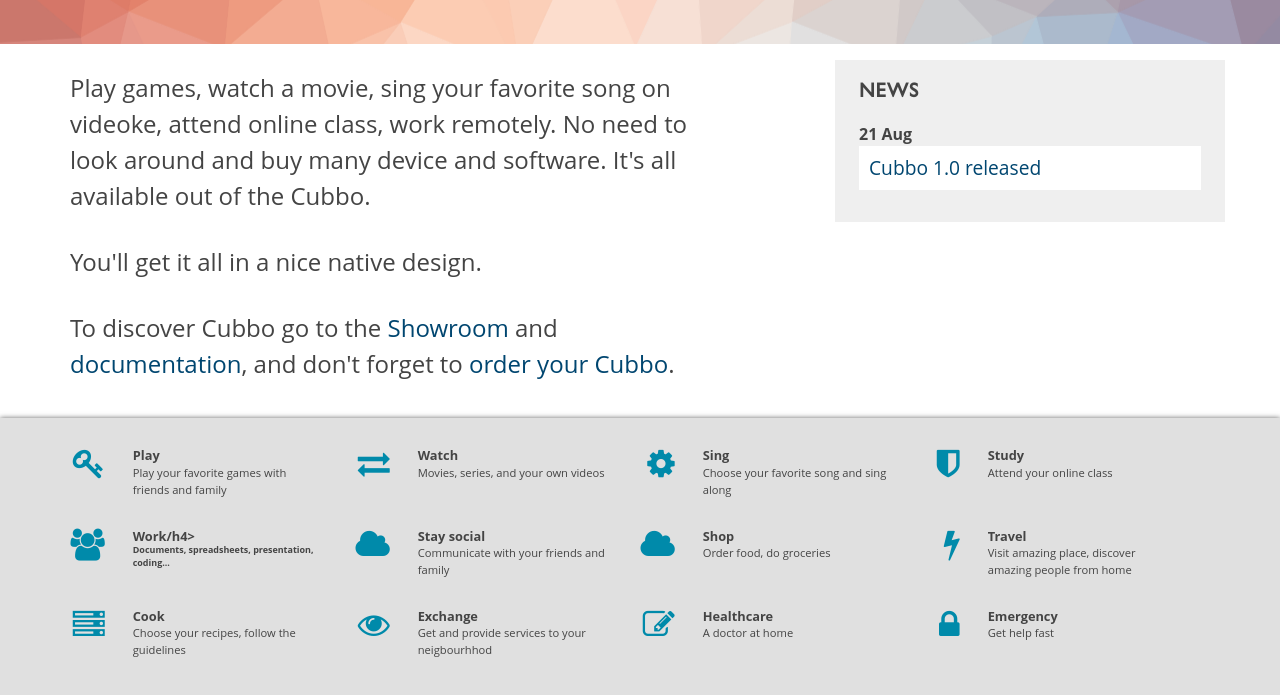
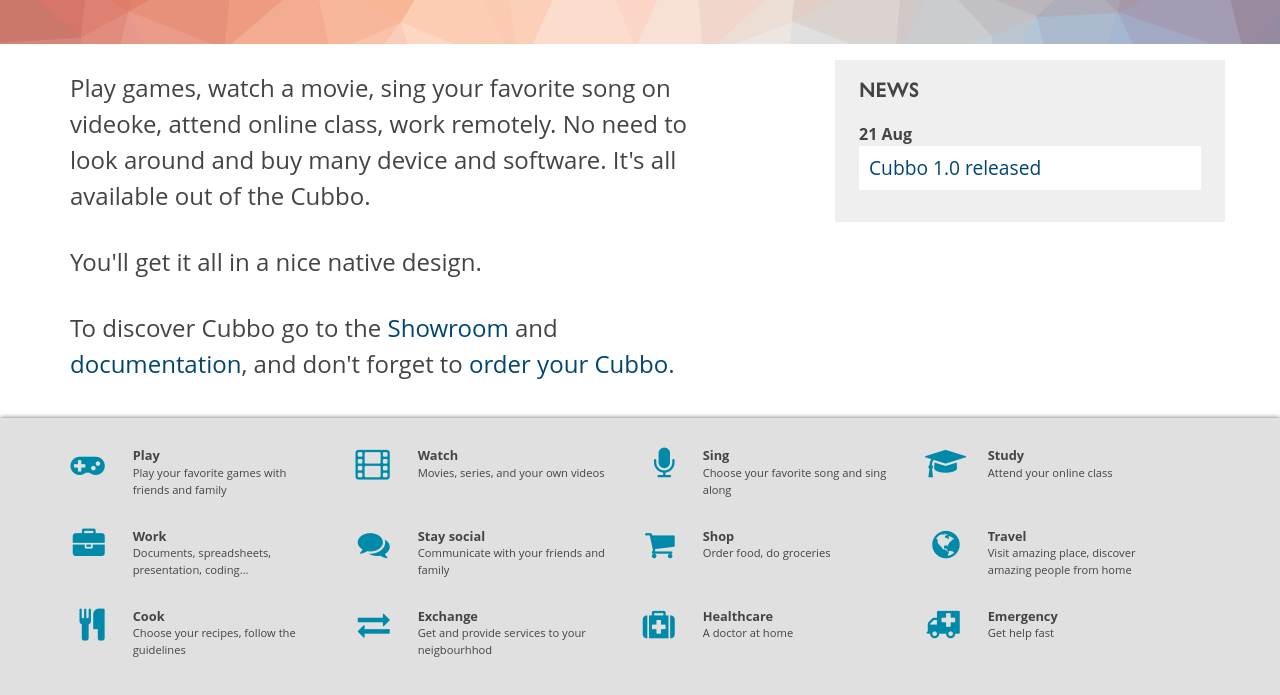
Before and after one commit to luz0n/cubbo, a plain HTML site: page docs/index.html in a window 1280 px wide. Shown: the part 359-1054 px from the top of the page. Drawn offline with Linux system fonts and the light colour scheme.

Commit message:
Update index.html

```diff
--- a/docs/index.html
+++ b/docs/index.html
@@ -97,7 +97,7 @@
 
             <div class="flex-item">
                 <ul>
-                    <li class="symbol"><i class="fa fa-2x fa-key" aria-hidden="true"></i></li>
+                    <li class="symbol"><i class="fa fa-2x fa-gamepad" aria-hidden="true"></i></li>
                     <li class="description"><h4>Play</h4>
                         <p>Play your favorite games with friends and family</p>
                     </li>
@@ -106,7 +106,7 @@
 
             <div class="flex-item">
                 <ul>
-                    <li class="symbol"><i class="fa fa-2x fa-exchange" aria-hidden="true"></i></li>
+                    <li class="symbol"><i class="fa fa-2x fa-film" aria-hidden="true"></i></li>
                     <li class="description"><h4>Watch</h4>
                         <p>Movies, series, and your own videos</p>
                     </li>
@@ -115,7 +115,7 @@
 
             <div class="flex-item">
                 <ul>
-                    <li class="symbol"><i class="fa fa-2x fa-cog" aria-hidden="true"></i></li>
+                    <li class="symbol"><i class="fa fa-2x fa-microphone" aria-hidden="true"></i></li>
                     <li class="description"><h4>Sing</h4>
                         <p>Choose your favorite song and sing along</p>
                     </li>
@@ -124,7 +124,7 @@
 
             <div class="flex-item">
                 <ul>
-                    <li class="symbol"><i class="fa fa-2x fa-shield" aria-hidden="true"></i></li>
+                    <li class="symbol"><i class="fa fa-2x fa-graduation-cap" aria-hidden="true"></i></li>
                     <li class="description"><h4>Study</h4>
                         <p>Attend your online class</p>
                     </li>
@@ -133,8 +133,8 @@
 
             <div class="flex-item">
                 <ul>
-                    <li class="symbol"><i class="fa fa-2x fa-users" aria-hidden="true"></i></li>
-                    <li class="description"><h4>Work/h4>
+                    <li class="symbol"><i class="fa fa-2x fa-briefcase" aria-hidden="true"></i></li>
+                    <li class="description"><h4>Work</h4>
                         <p>Documents, spreadsheets, presentation, coding...</p>
                     </li>
                 </ul>
@@ -142,7 +142,7 @@
 
             <div class="flex-item">
                 <ul>
-                    <li class="symbol"><i class="fa fa-2x fa-cloud" aria-hidden="true"></i></li>
+                    <li class="symbol"><i class="fa fa-2x fa-comments" aria-hidden="true"></i></li>
                     <li class="description"><h4>Stay social</h4>
                         <p>Communicate with your friends and family</p>
                     </li>
@@ -151,7 +151,7 @@
 
             <div class="flex-item">
                 <ul>
-                    <li class="symbol"><i class="fa fa-2x fa-cloud" aria-hidden="true"></i></li>
+                    <li class="symbol"><i class="fa fa-2x fa-shopping-cart" aria-hidden="true"></i></li>
                     <li class="description"><h4>Shop</h4>
                         <p>Order food, do groceries</p>
                     </li>
@@ -160,7 +160,7 @@
 
             <div class="flex-item">
                 <ul>
-                    <li class="symbol"><i class="fa fa-2x fa-bolt" aria-hidden="true"></i></li>
+                    <li class="symbol"><i class="fa fa-2x fa-globe" aria-hidden="true"></i></li>
                     <li class="description"><h4>Travel</h4>
                         <p>Visit amazing place, discover amazing people from home</p>
                     </li>
@@ -169,7 +169,7 @@
 
             <div class="flex-item">
                 <ul>
-                    <li class="symbol"><i class="fa fa-2x fa-server" aria-hidden="true"></i></li>
+                    <li class="symbol"><i class="fa fa-2x fa-cutlery" aria-hidden="true"></i></li>
                     <li class="description"><h4>Cook</h4>
                         <p>Choose your recipes, follow the guidelines</p>
                     </li>
@@ -178,7 +178,7 @@
 
             <div class="flex-item">
                 <ul>
-                    <li class="symbol"><i class="fa fa-2x fa-eye" aria-hidden="true"></i></li>
+                    <li class="symbol"><i class="fa fa-2x fa-exchange" aria-hidden="true"></i></li>
                     <li class="description"><h4>Exchange</h4>
                         <p>Get and provide services to your neigbourhhod</p>
                     </li>
@@ -187,7 +187,7 @@
 
             <div class="flex-item">
                 <ul>
-                    <li class="symbol"><i class="fa fa-2x fa-edit" aria-hidden="true"></i></li>
+                    <li class="symbol"><i class="fa fa-2x fa-medkit" aria-hidden="true"></i></li>
                     <li class="description"><h4>Healthcare</h4>
                         <p>A doctor at home</p>
                     </li>
@@ -196,7 +196,7 @@
 
             <div class="flex-item">
                 <ul>
-                    <li class="symbol"><i class="fa fa-2x fa-lock" aria-hidden="true"></i></li>
+                    <li class="symbol"><i class="fa fa-2x fa-ambulance" aria-hidden="true"></i></li>
                     <li class="description"><h4>Emergency</h4>
                         <p>Get help fast</p>
                     </li>
```
